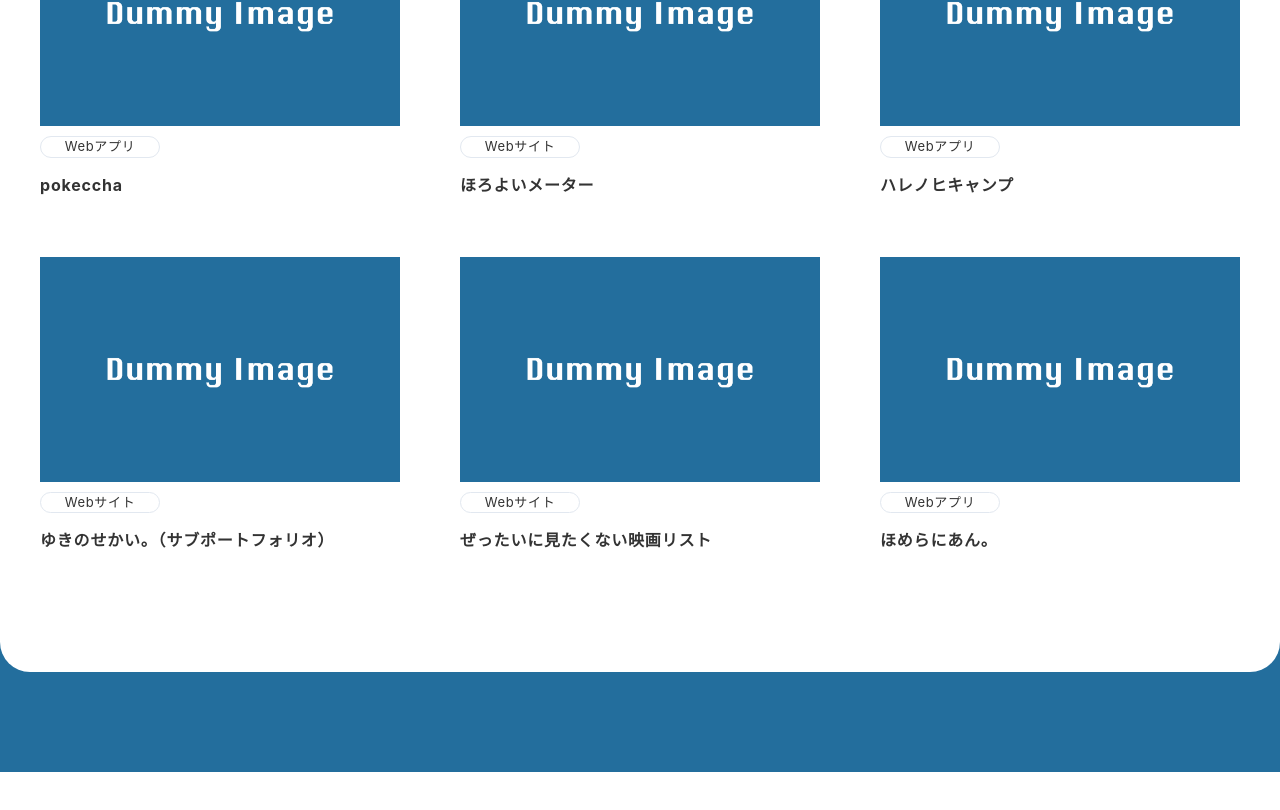
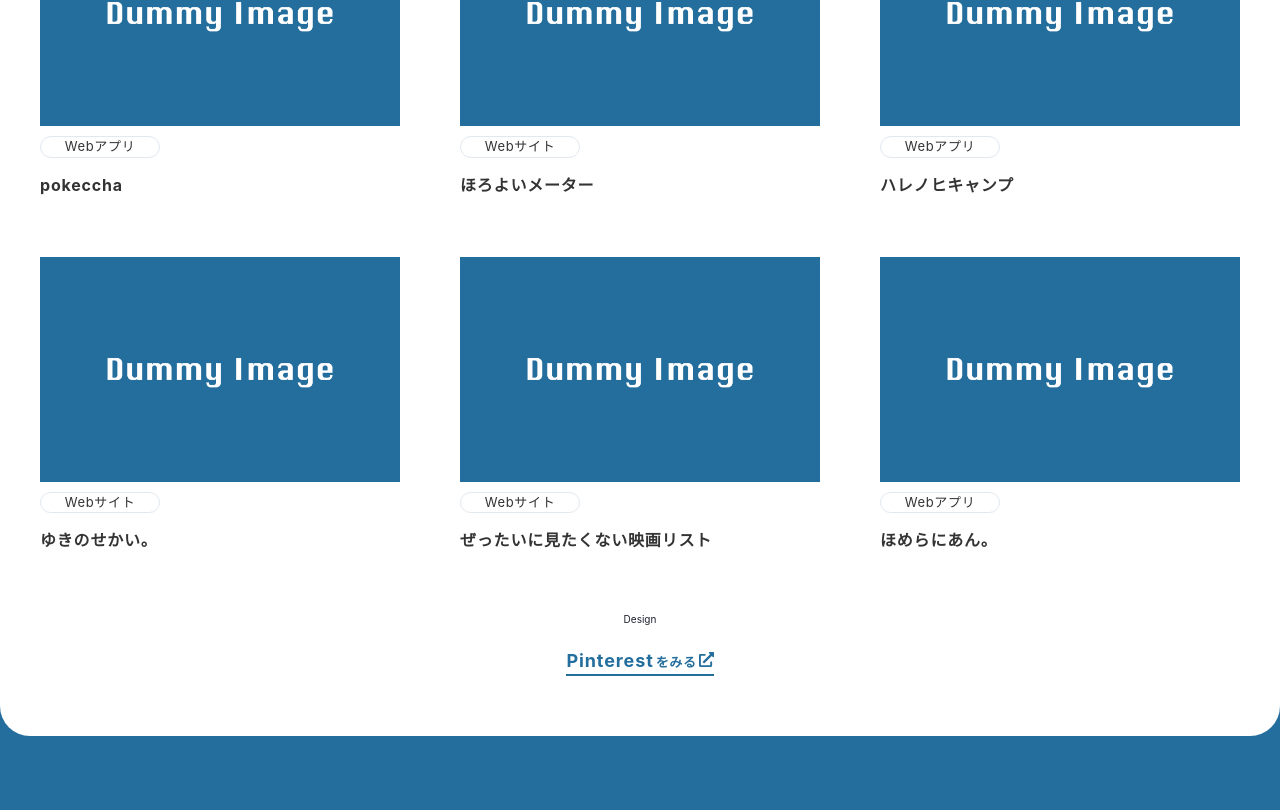
Before and after one commit to Ryuki-4648/my-portfolio, a React (Create React App) app in the folder portfolio/: page /work in a window 1280 px wide. Shown: the part 935-1745 px from the top of the page. Before the commit the page ends 1707 px from the top, so only its background shows below. Built offline with nearby package versions, Linux system fonts and the light colour scheme.

Commit message:
制作実績の修正

```diff
--- a/portfolio/src/list/workList.json
+++ b/portfolio/src/list/workList.json
@@ -109,7 +109,7 @@
   },
   {
     "id": 7,
-    "name": "ゆきのせかい。（サブポートフォリオ）",
+    "name": "ゆきのせかい。",
     "url": "https://www.yuki-017.com/",
     "type": "Webサイト",
     "label": "#236e9d",
--- a/portfolio/src/routes/Work.tsx
+++ b/portfolio/src/routes/Work.tsx
@@ -1,4 +1,4 @@
-import { Box, Button, Container, Flex, Heading, Img, Link, Modal, ModalContent, ModalOverlay, Table, Text } from "@chakra-ui/react";
+import { Modal, ModalContent, ModalOverlay, Table, Text, useDisclosure } from "@chakra-ui/react";
 import { useState } from "react";
 import { FaExternalLinkAlt } from "react-icons/fa";
 import '../App.css';
@@ -9,6 +9,8 @@ function Work() {
 
     // Color
     const mainColor = "#236e9d";
+
+    const { isOpen, onOpen, onClose } = useDisclosure();
 
   /*
     クリックされた要素のデータをStateに保存
@@ -97,7 +99,21 @@ function Work() {
           </li>
           ))}
           {selectedWork && (
-            <div>
+            <Modal isOpen={isOpen} onClose={onClose}>
+              <div className="modal-overlay"
+              style={{
+                position: 'fixed',
+                left: '0',
+                top: '0',
+                width: '100vw',
+                height: '100vh',
+                backgroundColor: 'rgba(0, 0, 0, 0.4)',
+              }}
+              onClick={onClose}></div>
+            <div
+            style={
+              {padding: "40px",
+              maxWidth: '70%'}}>
               <img src={selectedWork.thumbnail}
                 alt={selectedWork.name}
                 style={{
@@ -142,8 +158,44 @@ function Work() {
                 </tbody>
               </table>
             </div>
+            </Modal>
           )}
         </ul>
+
+        <h2
+          style={{
+          marginBottom: '2.8rem',
+          textAlign: 'center',
+            margin: "0 auto 20px"}}>
+            Design
+          </h2>
+          <div
+          style={{textAlign: "center"}}>
+            <a
+              style={{
+                borderBottom: "2px solid #236e9d",
+                color: mainColor,
+                display: "inline-block",
+                fontSize: "1.8rem",
+                fontWeight: "bold",
+                margin: "0 auto",
+                textDecoration: "none"
+              }}
+              href="https://www.pinterest.jp/yuki_017/portfolio/"
+              target="_blank"
+              rel="noopener noreferrer">Pinterest
+              <p
+              style={{
+                color: mainColor,
+                display: "inline",
+                fontSize: '1.3rem',
+                margin: "0 2px"
+                }}>をみる
+              </p>
+              <FaExternalLinkAlt display="inline" fontSize="15px" />
+            </a>
+          </div>
+
       </div>
     </div>
       {/* <Container
```
